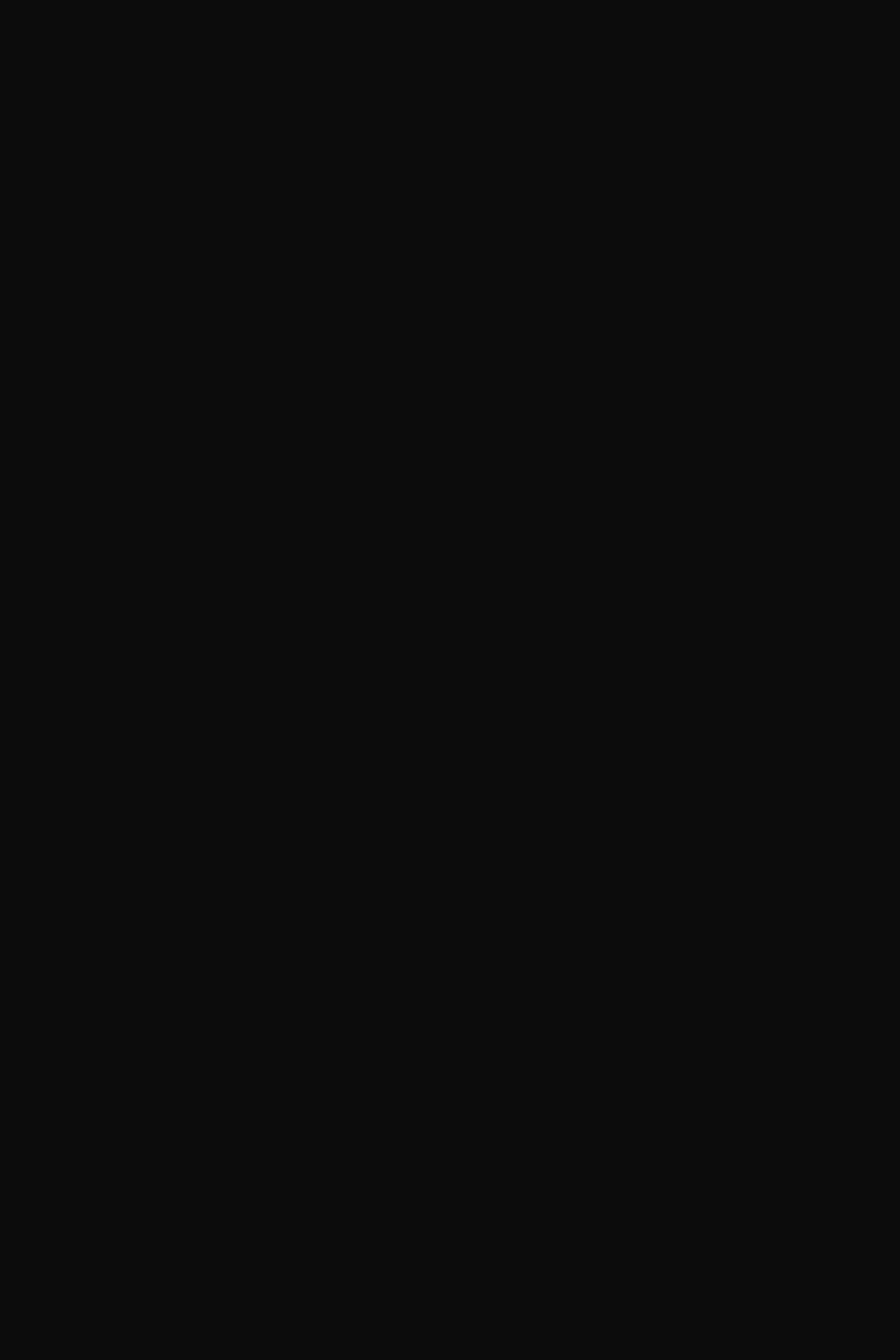
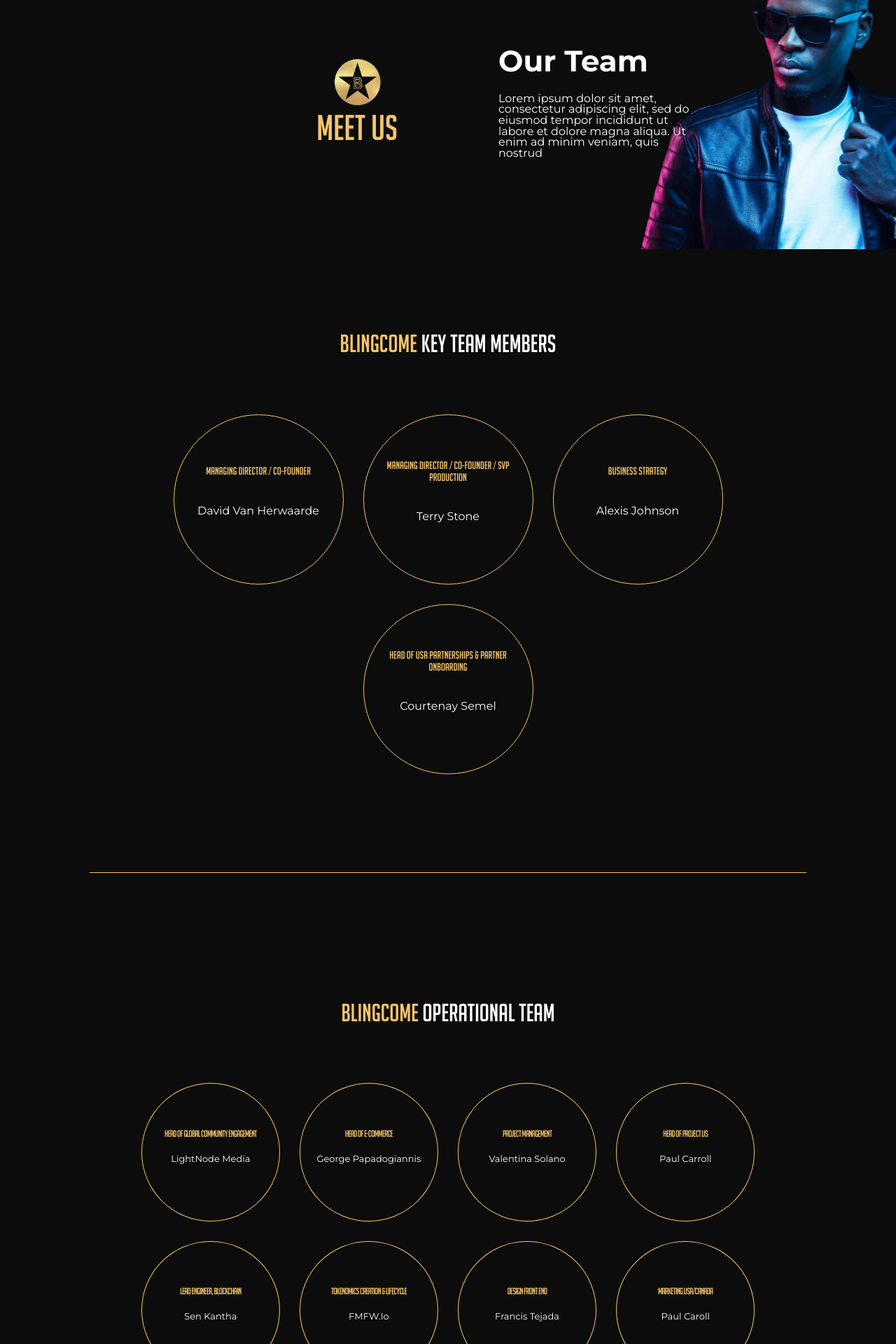
Before and after one commit to scarlos723/blingcome-website, a React (Vite) app: page /our-team in a window 1280 px wide. Before the commit this address had no page. Shown: the part 260-2180 px from the top of the page at 70% size. Before the commit the page ends 800 px from the top, so only its background shows below. Built offline with nearby package versions, Linux system fonts and the light colour scheme.

Commit message:
ADD: Our Team

```diff
--- /dev/null
+++ b/src/components/BannerOurTeam/index.jsx
@@ -0,0 +1,19 @@
+import React from 'react'
+import { Container, TextBox, Image, TeamImageBox, Title } from './styles'
+
+function BannerOurTeam() {
+  return (
+    <Container>
+      <TeamImageBox>
+        <Image />
+        <Title>Meet Us</Title>
+      </TeamImageBox>
+      <TextBox>
+        <h1>Our Team</h1>
+        <p>Lorem ipsum dolor sit amet, consectetur adipiscing elit, sed do eiusmod tempor incididunt ut labore et dolore magna aliqua. Ut enim ad minim veniam, quis nostrud </p>
+      </TextBox>
+    </Container>
+  )
+}
+
+export default BannerOurTeam
--- /dev/null
+++ b/src/components/BannerOurTeam/styles.jsx
@@ -0,0 +1,32 @@
+import styled from "styled-components";
+import { ResponsiveTo } from "@/hooks/UseResponsive";
+import { Image, ImageBox, Title } from '../BannerBenefits/styles'
+
+import bannerImg from "@/images/ourTeam/banner.png";
+
+export const Container = styled.section`
+  width: 100%;
+  height: 480px;
+  display: grid;
+  grid-template-columns: 1fr 1fr;
+  grid-column-gap: 9rem;
+  align-items: center;
+  background-image: url(${bannerImg});
+  background-repeat: no-repeat;
+  background-position-x: 115%;
+`
+
+export const TextBox = styled.div`
+  justify-self: left;
+  display: grid;
+  grid-template-columns: 1fr;
+  grid-row-gap: 1.5rem;
+  max-width: 285px;
+  align-content: center;
+`
+
+const TeamImageBox = styled(ImageBox)`
+ justify-self: right;
+`
+
+export { TeamImageBox, Image, Title };
--- /dev/null
+++ b/src/components/KeyTeam/data.js
@@ -0,0 +1,18 @@
+export const keyTeamData = [
+  {
+    name: 'David van Herwaarde',
+    position: 'Managing Director / Co-Founder'
+  },
+  {
+    name: 'Terry Stone',
+    position: 'Managing Director / Co-Founder / SVP Production'
+  },
+  {
+    name: 'Alexis Johnson ',
+    position: 'Business Strategy'
+  },
+  {
+    name: 'Courtenay Semel',
+    position: 'Head of USA Partnerships & Partner Onboarding'
+  }
+]
--- /dev/null
+++ b/src/components/KeyTeam/index.jsx
@@ -0,0 +1,21 @@
+import React from 'react'
+import { keyTeamData } from './data'
+import { BubbleKey, Container, Section, Title } from './styles'
+
+function KeyTeam() {
+  return (
+    <Section>
+      <Title><span>Blingcome</span> Key Team Members</Title>
+      <Container>
+        {keyTeamData.map((item, index) => (
+          <BubbleKey key={index}>
+            <h3>{item.position}</h3>
+            <h4>{item.name}</h4>
+          </BubbleKey>
+        ))}
+      </Container>
+    </Section>
+  )
+}
+
+export default KeyTeam
--- /dev/null
+++ b/src/components/KeyTeam/styles.jsx
@@ -0,0 +1,15 @@
+
+
+import styled from 'styled-components'
+import { ResponsiveTo } from '@/hooks/UseResponsive'
+import { Bubble, Section, Container, Title } from '@/styles/teamStyles'
+
+export const BubbleKey = styled(Bubble)`
+  padding: 2rem;
+  ${ResponsiveTo('md')}{
+    width: 177px;
+    height: 177px;
+  }
+`
+
+export { Section, Container, Title }
--- a/src/components/Navbar/index.jsx
+++ b/src/components/Navbar/index.jsx
@@ -30,7 +30,7 @@
             </Link>
           </li>
           <li>
-            <Link to='about-us'>
+            <Link to='our-team'>
             Our Team
             </Link>
           </li>
--- /dev/null
+++ b/src/components/OperationalTeam/data.js
@@ -0,0 +1,50 @@
+export const operationalTeamData = [
+  {
+    name: 'LightNode Media',
+    position: 'HEAD OF GLOBAL COMMUNITY ENGAGEMENT'
+  },
+  {
+    name: 'George Papadogiannis',
+    position: 'HEAD OF E-cOMMERCE'
+  },
+  {
+    name: 'Valentina Solano',
+    position: 'PROJECT MANAGEMENT'
+  },
+  {
+    name: 'Paul Carroll',
+    position: 'HEAD OF PROJECT US'
+  },
+  {
+    name: 'Sen Kantha',
+    position: 'lead engineer, blockchain'
+  },
+  {
+    name: 'FMFW.io',
+    position: 'TOKENOMICS CREATION & LIFECYCLE'
+  },
+  {
+    name: 'Francis Tejada',
+    position: 'Design front end'
+  },
+  {
+    name: 'Paul Caroll',
+    position: 'MARKETING USA/CANADA'
+  },
+  {
+    name: 'Andrea Barraza',
+    position: 'Social media management'
+  },
+  {
+    name: 'LightNode Media LLC',
+    position: 'Discord channel'
+  },
+  {
+    name: 'In-house Development',
+    position: 'NFT PLATFORM'
+  },
+  {
+    name: 'Various',
+    position: 'NFT/ general artwork'
+  }
+]
--- /dev/null
+++ b/src/components/OperationalTeam/index.jsx
@@ -0,0 +1,31 @@
+import React from 'react'
+import { operationalTeamData } from './data'
+import { Section, Title, Container1, BubbleOp } from './styles'
+
+function OperationalTeam() {
+  return (
+    <Section>
+      <Title>
+        <span>blingcome</span> Operational Team
+      </Title>
+      <Container1>
+        {
+          operationalTeamData.map((item, index) => {
+            return (
+              <BubbleOp key={index}>
+                <h3>
+                  {item.position}
+                </h3>
+                <h4>
+                  {item.name}
+                </h4>
+              </BubbleOp>
+            )
+          })
+        }
+      </Container1>
+    </Section>
+  )
+}
+
+export default OperationalTeam
--- /dev/null
+++ b/src/components/OperationalTeam/styles.jsx
@@ -0,0 +1,44 @@
+import styled from 'styled-components'
+import { ResponsiveTo } from '@/hooks/UseResponsive'
+import {
+  Bubble,
+  Container,
+  Section,
+  Title,
+} from '@/styles/teamStyles'
+
+export const Container1 = styled(Container)`
+  justify-content: center;
+  ${ResponsiveTo('lg')} {
+    max-width: 1108px;
+    border-bottom: none;
+  }
+  ${ResponsiveTo('xl')} {
+    justify-content: center;
+  }
+`
+export const BubbleOp = styled(Bubble)`
+  width: 164.11px;
+  height: 163.43px;
+  gap: 4px;
+  h3,h4{
+    font-size: 0.8125rem;
+    line-height: 14px;
+  }
+  h3{
+    letter-spacing: -0.05em;
+  }
+  ${ResponsiveTo('Tablet')} {
+    width: 177px;
+    height: 177px;
+    h3,h4{
+      font-size: 1rem;
+      line-height: 20px;
+    }
+    h4{
+      letter-spacing: -0.05em;
+    }
+  }
+`
+
+export { Section, Title }
--- /dev/null
+++ b/src/pages/OurTeam/index.jsx
@@ -0,0 +1,16 @@
+import React from 'react'
+import BannerOurTeam from '@/components/BannerOurTeam'
+import KeyTeam from '@/components/KeyTeam'
+import OperationalTeam from '@/components/OperationalTeam'
+
+function OurTeam() {
+  return (
+    <>
+      <BannerOurTeam />
+      <KeyTeam />
+      <OperationalTeam />
+    </>
+  )
+}
+
+export default OurTeam
--- a/src/routes/App.jsx
+++ b/src/routes/App.jsx
@@ -1,11 +1,12 @@
 
 import { BrowserRouter, Route, Routes } from 'react-router-dom'
-import BlingcomeTemplate from '../containers/BlingcomeTemplate'
-import AboutUs from '../pages/AboutUs'
+import BlingcomeTemplate from '@/containers/BlingcomeTemplate'
+import AboutUs from '@/pages/AboutUs'
 import Benefits from '@/pages/Benefits'
-import Home from '../pages/Home'
-import Tokenomics from '../pages/Tokenomics'
-import '../styles/App.css'
+import Home from '@/pages/Home'
+import Tokenomics from '@/pages/Tokenomics'
+import '@/styles/App.css'
+import OurTeam from '@/pages/OurTeam'
 
 function App() {
   return (
@@ -16,6 +17,7 @@
           <Route path='/about-us' element={<AboutUs />} />
           <Route path='/tokenomics' element={<Tokenomics />} />
           <Route path='/benefits' element={<Benefits />} />
+          <Route path='/our-team' element={<OurTeam />} />
         </Route>
       </Routes>
     </BrowserRouter>
--- /dev/null
+++ b/src/styles/teamStyles.jsx
@@ -0,0 +1,86 @@
+import styled from 'styled-components'
+import { ResponsiveTo } from '@/hooks/UseResponsive'
+
+export const Section = styled.section`
+  background-color: transparent;
+  padding: 2rem 1rem;
+  padding-top: 76px;
+  ${ResponsiveTo('md')} {
+    padding: 0 90px;
+    padding-top: 84px;
+  }
+  ${ResponsiveTo('lg')} {
+    padding: 6rem 10%;
+    padding-top: 84px;
+  }
+`
+
+export const Container = styled.div`
+  width: 100%;
+  display: flex;
+  flex-flow: row wrap;
+  gap: 28px;
+  justify-content: center;
+  ${ResponsiveTo('md')} {
+    align-items: center;
+    margin: 0 auto;
+    border-bottom: 1px solid #F3C46B;
+    padding-bottom: 80px;
+    max-width: 559px;
+  }
+  ${ResponsiveTo('lg')} {
+    max-width: 1102px;
+    padding-bottom: 140px;
+  }
+`
+
+export const Title = styled.h2`
+font-family: 'BigNoodleTitling';
+font-style: normal;
+font-weight: 400;
+font-size: 35px;
+line-height: 116.5%;
+text-align: center;
+text-transform: uppercase;
+  margin-bottom: 40px;
+  ${ResponsiveTo('md')} {
+    margin-bottom: 80px;
+  }
+`
+
+export const Bubble = styled.article`
+  width: 164.11px;
+  height: 163.43px;
+  display: flex;
+  flex-direction: column;
+  justify-content: center;
+  align-items: center;
+  gap: 12px;
+  border-radius: 50%;
+  border: 1px solid #F3C46B;
+  padding: 1rem;
+  h3,h4{
+    font-style: normal;
+    font-weight: 400;
+    text-align: center;
+  }
+  h3{
+    font-family: 'BigNoodleTitling';
+    font-size: 15px;
+    line-height: 17px;
+    text-transform: uppercase;
+    color: #F3C46B;
+  }
+  h4{
+    font-family: 'Montserrat';
+    font-size: 16px;
+    line-height: 20px;
+    text-transform: capitalize;
+    color: #FFFFFF;
+  }
+  ${ResponsiveTo('md')} {
+    width: 224.04px;
+    height: 223.1px;
+    gap: 16px;
+  }
+`
```
Also changed, not shown: src/assets/images/ourTeam/banner.png (added).
